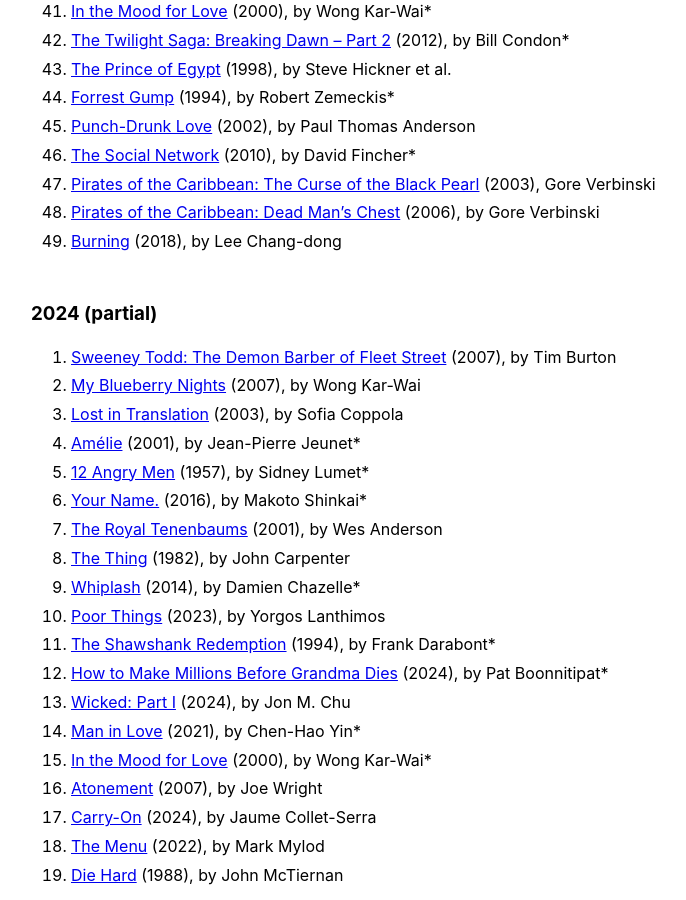
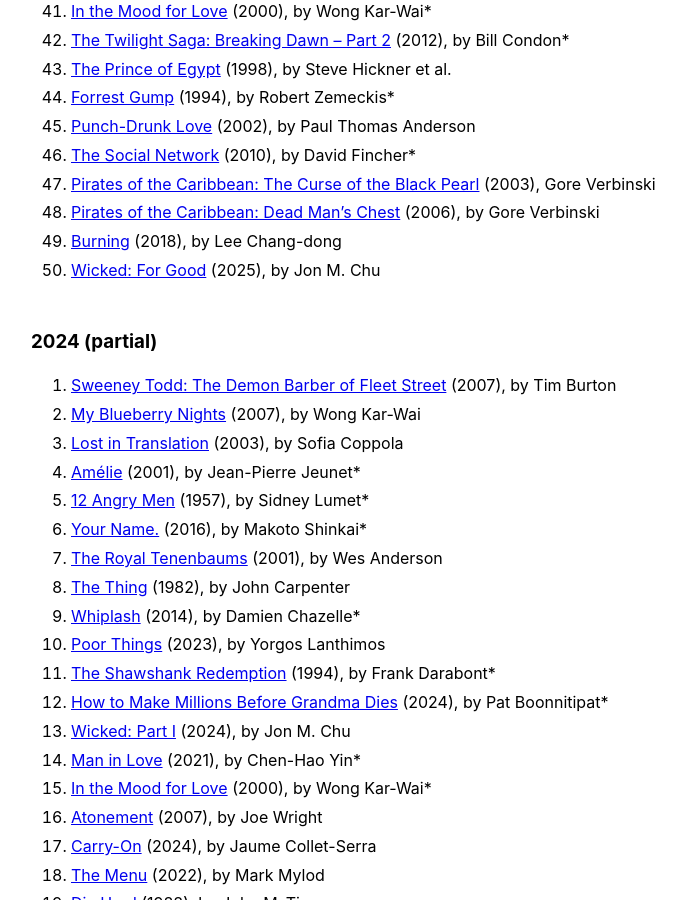
Before and after one commit to llucasly/llucasly.github.io, a Jekyll site: the page built from watching list.md, in a window 1280 px wide and 900 px high, scrolled down 1479 px. Shown: the whole window, without its empty margins (289-975 px from the left). Built offline with Jekyll 4.4.1, drawn with Linux system fonts in a browser that asks for light colours.

Commit message:
Added Movie

```diff
--- a/watching list.md
+++ b/watching list.md
@@ -57,6 +57,7 @@ Films I especially loved are marked with an astrisk (*).
 47. [Pirates of the Caribbean: The Curse of the Black Pearl](https://letterboxd.com/film/pirates-of-the-caribbean-the-curse-of-the-black-pearl/) (2003),  Gore Verbinski
 48. [Pirates of the Caribbean: Dead Man’s Chest](https://letterboxd.com/film/pirates-of-the-caribbean-dead-mans-chest/) (2006), by Gore Verbinski
 49. [Burning](https://letterboxd.com/film/burning-2018/) (2018), by Lee Chang-dong
+50. [Wicked: For Good](https://letterboxd.com/film/wicked-for-good/) (2025), by Jon M. Chu
 
 ### 2024 (partial)
 1. [Sweeney Todd: The Demon Barber of Fleet Street](https://letterboxd.com/film/sweeney-todd-the-demon-barber-of-fleet-street-2007/) (2007), by Tim Burton
```
